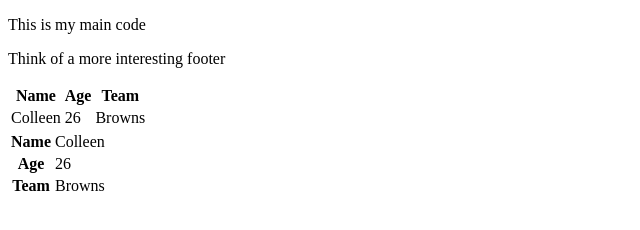
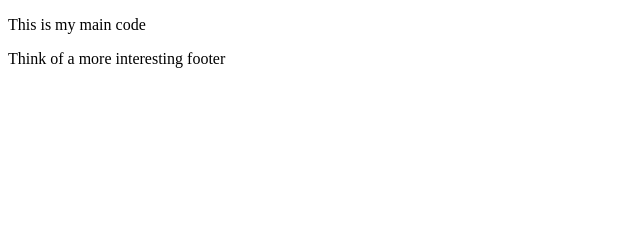
Before and after one commit to poohlie/webdev, a plain HTML site: page index.html in a window 1280 px wide. Shown: the whole page, without its empty margins (0-640 px from the left). Drawn offline with Linux system fonts and the light colour scheme.

Commit message:
Add files via upload

```diff
--- a/index.html
+++ b/index.html
@@ -8,13 +8,5 @@
 <body>
     <main><p>This is my main code</p></main>
     <footer><p>Think of a more interesting footer</p></footer>
-    <table>
-        <tr><th>Name</th><th>Age</th><th>Team</th></tr>
-        <tr><td>Colleen</td><td>26</td><td>Browns</td></tr>
-      </table>
-      <table>
-        <tr><th>Name</th><td>Colleen</td></tr>
-        <tr><th>Age</th><td>26</td></tr>
-        <tr><th>Team</th><td>Browns</td></tr>
-      </table>
+
 </body>
```
